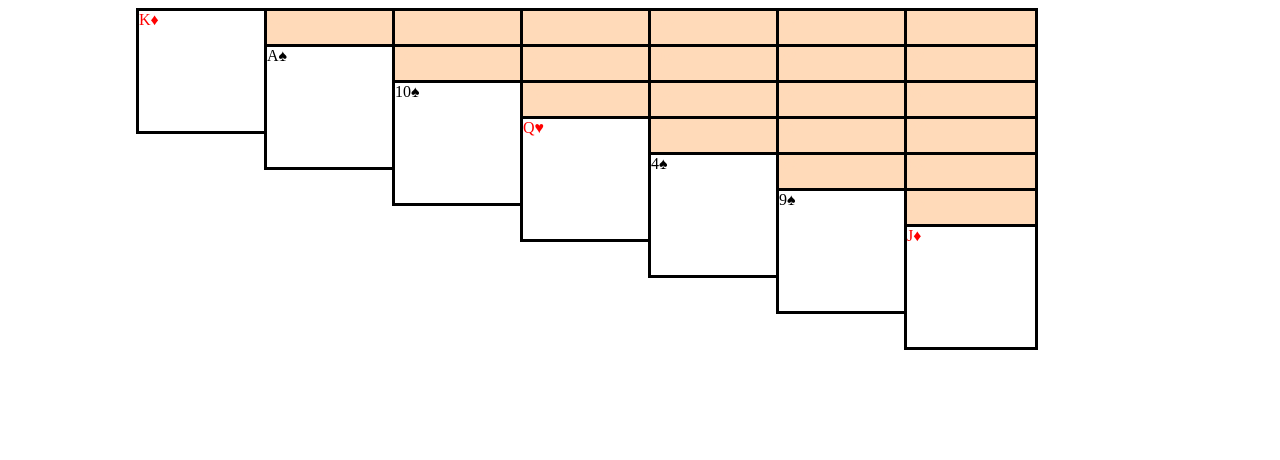
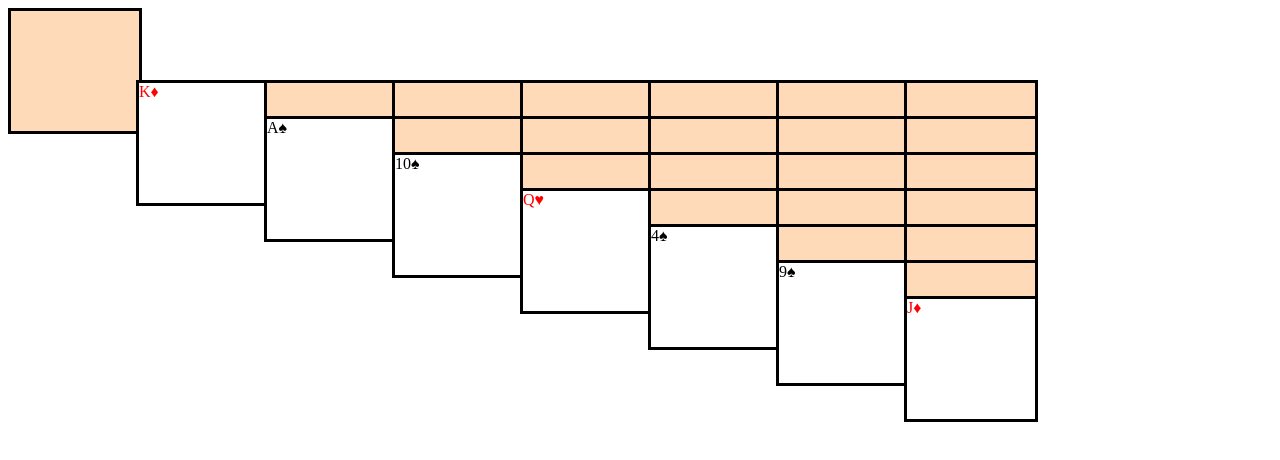
Before and after one commit to elliefarrer/solitaire, a plain HTML site: page index.html in a window 1280 px wide. Drawn offline with nearby package versions, Linux system fonts and the light colour scheme.

Commit message:
Remaining cards are put in stack at the top left

```diff
--- a/index.html
+++ b/index.html
@@ -8,6 +8,28 @@
     <script src="js/app.js" charset="utf-8"></script>
   </head>
   <body>
+    <div class="bank">
+      <div class="remaining-cards">
+        <div class="remaining-cards-back">
+
+        </div>
+        <div class="remaining-cards-front">
+
+        </div>
+      </div>
+      <div class="found-hearts">
+        ♥︎
+      </div>
+      <div class="found-clubs">
+        ♣︎
+      </div>
+      <div class="found-diamonds">
+        ♦︎
+      </div>
+      <div class="found-spades">
+        ♠︎
+      </div>
+    </div>
     <div class="columns-container">
 
     </div>
--- a/js/app.js
+++ b/js/app.js
@@ -1,3 +1,5 @@
+// IDEA: make the game cheat-proof so the user can't just go into dev tools and see where the unflipped cards are
+
 class CreateDeck {
   constructor(_id, name, type, suit, value) {
     this._id = _id;
@@ -119,6 +121,7 @@ const flipCard = card => {
 
 $(() => {
   const $columnsContainer = $('.columns-container');
+  const $remainingCardsFront = $('.remaining-cards-front');
 
   // $columnsContainer.append($('<div>Wew</div>'));
 
@@ -138,8 +141,16 @@ $(() => {
     console.log('The column has', column.cards);
 
     flipCard(column.cards[column.cards.length - 1]);
+    // flipCard(column.cards[1]);
+    // flipCard(column.cards[column.cards.length - 4]);
     console.log('This cards suit is', column.cards[column.cards.length - 1]);
   });
 
   console.log('Deck of cards now contains', deckOfCards);
+
+  deckOfCards.forEach(card => {
+    const $newCard = $(`<div class="card back ${card.suit}">${card.name}</div>`);
+    $remainingCardsFront.append($newCard);
+    deckOfCards = [];
+  });
 });
```
